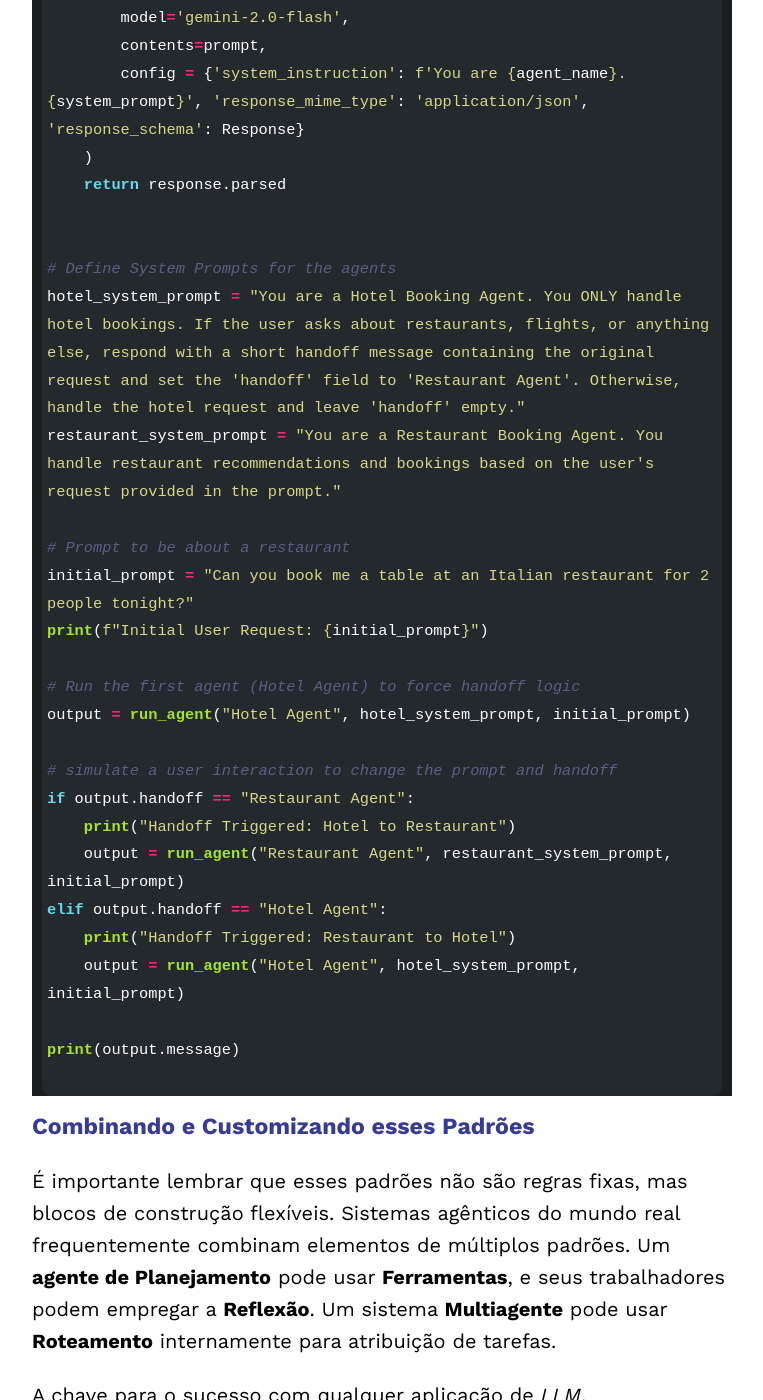
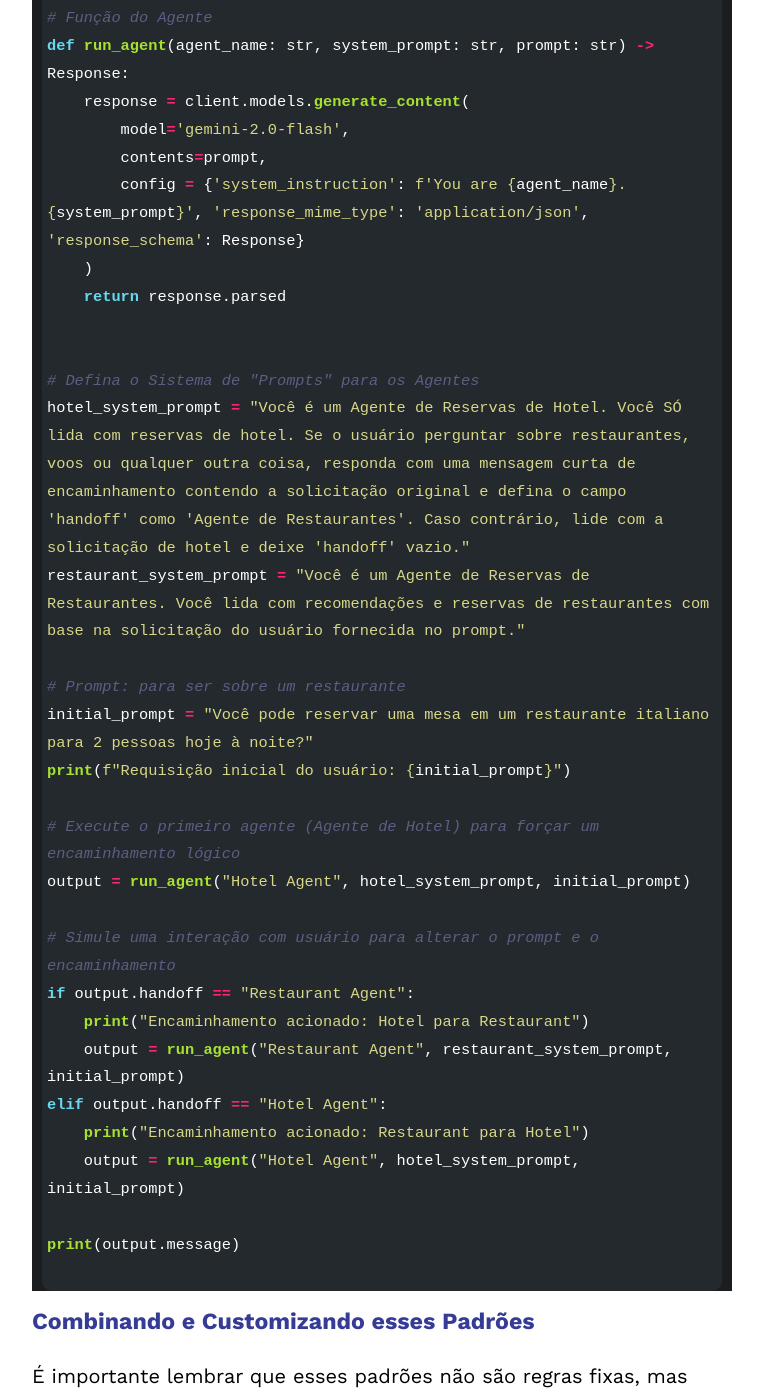
Before and after one commit to gabrielbelo2007/blog-IA, a Jekyll site: the page built from _posts/2025-07-08-post.md, in a window 1280 px wide and 1400 px high, scrolled down 23875 px. Shown: the whole window, without its empty margins (258-1021 px from the left). Built offline with Jekyll 4.4.1, drawn with Linux system fonts in a browser that asks for light colours; some of the changed text lies outside the part shown.

Commit message:
2o Post - Traduções

````diff
--- a/_posts/2025-07-08-post.md
+++ b/_posts/2025-07-08-post.md
@@ -74,31 +74,31 @@ A saída de uma chamada de *LLM* alimenta sequencialmente a entrada da próxima
 import os
 from google import genai
 
-# Configure the client (ensure GEMINI_API_KEY is set in your environment)
+# Configure o "client" (certifique-se que a  GEMINI_API_KEY está configurada no seu ambiente)
 client = genai.Client(api_key=os.environ["GEMINI_API_KEY"])
 
-# --- Step 1: Summarize Text ---
+# --- Passo 1: Resuma o texto ---
 original_text = "Large language models are powerful AI systems trained on vast amounts of text data. They can generate human-like text, translate languages, write different kinds of creative content, and answer your questions in an informative way."
-prompt1 = f"Summarize the following text in one sentence: {original_text}"
+prompt1 = f"Resuma o seguinte texto em uma setença: {original_text}"
 
-# Use client.models.generate_content
+# Use "client.models.generate_content"
 response1 = client.models.generate_content(
     model='gemini-2.0-flash',
     contents=prompt1
 )
 summary = response1.text.strip()
-print(f"Summary: {summary}")
+print(f"Resumo: {resumo}")
 
-# --- Step 2: Translate the Summary ---
-prompt2 = f"Translate the following summary into French, only return the translation, no other text: {summary}"
+# --- Passo 2: Traduza o sumário---
+prompt2 = f"Traduza o seginte texto em Português, retorne apenas a tradução, sem texto adicional: {summary}"
 
-# Use client.models.generate_content
+# Use "client.models.generate_content"
 response2 = client.models.generate_content(
     model='gemini-2.0-flash',
     contents=prompt2
 )
 translation = response2.text.strip()
-print(f"Translation: {translation}")
+print(f"Tradução: {translation}")
 
 ```
 
@@ -126,35 +126,33 @@ from google import genai
 from pydantic import BaseModel
 import enum
 
-# Configure the client (ensure GEMINI_API_KEY is set in your environment)
+# Configure o "client" (certifique-se que a  GEMINI_API_KEY está configurada no seu ambiente)
 client = genai.Client(api_key=os.environ["GEMINI_API_KEY"])
 
-# Define Routing Schema
+# "Schema" de Roteamento
 class Category(enum.Enum):
-    WEATHER = "weather"
-    SCIENCE = "science"
-    UNKNOWN = "unknown"
+    WEATHER = "clima"
+    SCIENCE = "ciencia"
+    UNKNOWN = "desconhecido"
 
 class RoutingDecision(BaseModel):
     category: Category
     reasoning: str
 
-# Step 1: Route the Query
-user_query = "What's the weather like in Paris?"
-# user_query = "Explain quantum physics simply."
-# user_query = "What is the capital of France?"
+# Passo 1: Routeie a requisição
+user_query = "Qual é o clima em Recife?"
 
 prompt_router = f"""
-Analyze the user query below and determine its category.
-Categories:
-- weather: For questions about weather conditions.
-- science: For questions about science.
-- unknown: If the category is unclear.
+Analise a requisição do usuário abaixo e determine qual é a sua categoria.
+Categorias:
+- Clima: Para questões sobre condições climáticas.
+- Ciencia: Para questões sobre ciência.
+- Desconhecido: Para uma categoria não especificaad.
 
-Query: {user_query}
+Requisição: {user_query}
 """
 
-# Use client.models.generate_content with config for structured output
+# Use "client.models.generate_content" com "config" para uma saída estruturada
 response_router = client.models.generate_content(
     model= 'gemini-2.0-flash-lite',
     contents=prompt_router,
@@ -163,12 +161,12 @@ response_router = client.models.generate_content(
         'response_schema': RoutingDecision,
     },
 )
-print(f"Routing Decision: Category={response_router.parsed.category}, Reasoning={response_router.parsed.reasoning}")
+print(f"Decisão de Roteamento: Categoria={response_router.parsed.category}, Raciocínio={response_router.parsed.reasoning}")
 
-# Step 2: Handoff based on Routing
+# Step 2: Encaminhamento baseado em Roteamento
 final_response = ""
 if response_router.parsed.category == Category.WEATHER:
-    weather_prompt = f"Provide a brief weather forecast for the location mentioned in: '{user_query}'"
+    weather_prompt = f"Forneça uma breve previsão do tempo do local mencionado: '{user_query}'"
     weather_response = client.models.generate_content(
         model='gemini-2.0-flash',
         contents=weather_prompt
@@ -183,10 +181,10 @@ elif response_router.parsed.category == Category.SCIENCE:
 else:
     unknown_response = client.models.generate_content(
         model="gemini-2.0-flash-lite",
-        contents=f"The user query is: {prompt_router}, but could not be answered. Here is the reasoning: {response_router.parsed.reasoning}. Write a helpful response to the user for him to try again."
+        contents=f"A requisição do usuário foi essa: {prompt_router}, mas ela não pode ser respondida. Aqui está o raciocíonio: {response_router.parsed.reasoning}. Escreva uma resposta auxilir para que o usuário tente novamente."
     )
     final_response = unknown_response.text
-print(f"\nFinal Response: {final_response}")
+print(f"\nResposta Final: {final_response}")
 
 ```
 
@@ -213,7 +211,7 @@ import asyncio
 import time
 from google import genai
 
-# Configure the client (ensure GEMINI_API_KEY is set in your environment)
+# Configure o "client" (certifique-se que a  GEMINI_API_KEY está configurada no seu ambiente)
 client = genai.Client(api_key=os.environ["GEMINI_API_KEY"])
 
 async def generate_content(prompt: str) -> str:
@@ -224,27 +222,27 @@ async def generate_content(prompt: str) -> str:
         return response.text.strip()
 
 async def parallel_tasks():
-    # Define Parallel Tasks
-    topic = "a friendly robot exploring a jungle"
+    # Defina tarefas paralelas
+    topic = "Um robô amigável explorando a Selva!"
     prompts = [
-        f"Write a short, adventurous story idea about {topic}.",
-        f"Write a short, funny story idea about {topic}.",
-        f"Write a short, mysterious story idea about {topic}."
+        f"Escreva uma pequena história de aventura sobre {topic}.",
+        f"Escreva uma pequena história engraçada sobre {topic}.",
+        f"Escreva uma pequena história de mistério sobre {topic}."
     ]
-    # Run tasks concurrently and gather results
+    # Execute as tarefas em cadeia e colete os resultados
     start_time = time.time()
     tasks = [generate_content(prompt) for prompt in prompts]
     results = await asyncio.gather(*tasks)
     end_time = time.time()
-    print(f"Time taken: {end_time - start_time} seconds")
+    print(f"Tempo decorrido: {end_time - start_time} segundos")
 
-    print("\n--- Individual Results ---")
+    print("\n--- Resultados individuais ---")
     for i, result in enumerate(results):
-        print(f"Result {i+1}: {result}\n")
+        print(f"Resultado {i+1}: {result}\n")
 
-    # Aggregate results and generate final story
+    # Junte os resultados e gere a história final results and generate final story
     story_ideas = '\n'.join([f"Idea {i+1}: {result}" for i, result in enumerate(results)])
-    aggregation_prompt = f"Combine the following three story ideas into a single, cohesive summary paragraph:{story_ideas}"
+    aggregation_prompt = f"Combine as três histórias a seguir em um único resumo coerente:{story_ideas}"
     aggregation_response = await client.aio.models.generate_content(
         model="gemini-2.5-flash-preview-04-17",
         contents=aggregation_prompt
@@ -281,39 +279,38 @@ from google import genai
 from pydantic import BaseModel
 import enum
 
-# Configure the client (ensure GEMINI_API_KEY is set in your environment)
+# Configure o "client" (certifique-se que a  GEMINI_API_KEY está configurada no seu ambiente)
 client = genai.Client(api_key=os.environ["GEMINI_API_KEY"])
 
 class EvaluationStatus(enum.Enum):
-    PASS = "PASS"
-    FAIL = "FAIL"
+    PASS = "PASSOU"
+    FAIL = "FALHOU"
 
 class Evaluation(BaseModel):
     evaluation: EvaluationStatus
     feedback: str
     reasoning: str
 
-# --- Initial Generation Function ---
+# --- Geração da Função Inicial ---
 def generate_poem(topic: str, feedback: str = None) -> str:
-    prompt = f"Write a short, four-line poem about {topic}."
+    prompt = f"Escreve um pequeno poema de 4 linhas sobre {topic}."
     if feedback:
-        prompt += f"\nIncorporate this feedback: {feedback}"
+        prompt += f"\nIncorpore esse feedback: {feedback}"
 
     response = client.models.generate_content(
         model='gemini-2.0-flash',
         contents=prompt
     )
     poem = response.text.strip()
-    print(f"Generated Poem:\n{poem}")
+    print(f"Poema gerado::\n{poem}")
     return poem
 
-# --- Evaluation Function ---
+# --- Avaliação da Função ---
 def evaluate(poem: str) -> Evaluation:
-    print("\n--- Evaluating Poem ---")
-    prompt_critique = f"""Critique the following poem. Does it rhyme well? Is it exactly four lines?
-Is it creative? Respond with PASS or FAIL and provide feedback.
+    print("\n--- Avaliação do poema ---")
+    prompt_critique = f"""Critique o seguinte poema. O rima está boa? Ele tem exatemente 4 linhas? Ele é criativo? Responda com  PASSOU ou FALHOU e forneça um feedback.
 
-Poem:
+Poema:
 {poem}
 """
     response_critique = client.models.generate_content(
@@ -325,31 +322,31 @@ Poem:
         },
     )
     critique = response_critique.parsed
-    print(f"Evaluation Status: {critique.evaluation}")
-    print(f"Evaluation Feedback: {critique.feedback}")
+    print(f"Avaliação Status:{critique.evaluation}")
+    print(f"Avaliação Feedback: {critique.feedback}")
     return critique
 
-# Reflection Loop
+# Loop reflexivo
 max_iterations = 3
 current_iteration = 0
-topic = "a robot learning to paint"
+topic = "Um robô aprendendo a pintar"
 
-# simulated poem which will not pass the evaluation
+# Poema simulado que não vai passar na avaliação
 current_poem = "With circuits humming, cold and bright,\nA metal hand now holds a brush"
 
 while current_iteration < max_iterations:
     current_iteration += 1
-    print(f"\n--- Iteration {current_iteration} ---")
+    print(f"\n--- Iteração {current_iteration} ---")
     evaluation_result = evaluate(current_poem)
 
     if evaluation_result.evaluation == EvaluationStatus.PASS:
-        print("\nFinal Poem:")
+        print("\nPoema final:")
         print(current_poem)
         break
     else:
         current_poem = generate_poem(topic, feedback=evaluation_result.feedback)
         if current_iteration == max_iterations:
-            print("\nMax iterations reached. Last attempt:")
+            print("\nMáximo de iterações alcançadas. Ùltima chance:")
             print(current_poem)
 
 ```
@@ -378,10 +375,10 @@ import os
 from google import genai
 from google.genai import types
 
-# Configure the client (ensure GEMINI_API_KEY is set in your environment)
+# Configure o "client" (certifique-se que a  GEMINI_API_KEY está configurada no seu ambiente)
 client = genai.Client(api_key=os.environ["GEMINI_API_KEY"])
 
-# Define the function declaration for the model
+# Defina a declaração da função para o modelo
 weather_function = {
     "name": "get_current_temperature",
     "description": "Gets the current temperature for a given location.",
@@ -397,32 +394,32 @@ weather_function = {
     },
 }
 
-# Placeholder function to simulate API call
+# Função de "placeholder" para simular a chamada da API
 def get_current_temperature(location: str) -> dict:
-    return {"temperature": "15", "unit": "Celsius"}
+    return {"Temperatura": "15", "Unidade": "Celsius"}
 
-# Create the config object as shown in the user's example
-# Use client.models.generate_content with model, contents, and config
+# Crie o objeto de configuração como mostrado no exemplo do usuário
+# Use "client.models.generate_content with model", "contents", and "config"
 tools = types.Tool(function_declarations=[weather_function])
-contents = ["What's the temperature in London right now?"]
+contents = ["Qual é a temperatura em Londres agora?"]
 response = client.models.generate_content(
     model='gemini-2.0-flash',
     contents=contents,
     config = types.GenerateContentConfig(tools=[tools])
 )
 
-# Process the Response (Check for Function Call)
+# Processe (Confira para a chamada da função)
 response_part = response.candidates[0].content.parts[0]
 if response_part.function_call:
     function_call = response_part.function_call
-    print(f"Function to call: {function_call.name}")
-    print(f"Arguments: {dict(function_call.args)}")
+    print(f"Função a ser chamada: {function_call.name}")
+    print(f"Argumentos: {dict(function_call.args)}")
 
-    # Execute the Function
+    # Execute a função
     if function_call.name == "get_current_temperature":
-        # Call the actual function
+        # Chame a função atual
         api_result = get_current_temperature(*function_call.args)
-        # Append function call and result of the function execution to contents
+        # Adicione a chamada da função e o resultado da execução da função para o "contents"
         follow_up_contents = [
             types.Part(function_call=function_call),
             types.Part.from_function_response(
@@ -438,9 +435,9 @@ if response_part.function_call:
         )
         print(response_final.text)
     else:
-        print(f"Error: Unknown function call requested: {function_call.name}")
+        print(f"Error: Função requisitada desconhecida: {function_call.name}")
 else:
-    print("No function call found in the response.")
+    print("Nenhuma chamada de função encontrada na resposta.")
     print(response.text)
 
 ```
@@ -470,33 +467,33 @@ from google import genai
 from pydantic import BaseModel, Field
 from typing import List
 
-# Configure the client (ensure GEMINI_API_KEY is set in your environment)
+# Configure o "client" (certifique-se que a  GEMINI_API_KEY está configurada no seu ambiente)
 client = genai.Client(api_key=os.environ["GEMINI_API_KEY"])
 
-# Define the Plan Schema
+# Defina o Plano do "Schema"
 class Task(BaseModel):
     task_id: int
     description: str
-    assigned_to: str = Field(description="Which worker type should handle this? E.g., Researcher, Writer, Coder")
+    assigned_to: str = Field(description="Qual tipo de "trabalhador" pode lidar com isso? Pesquisador, Escritor, Desenvolvedor")
 
 class Plan(BaseModel):
     goal: str
     steps: List[Task]
 
-# Step 1: Generate the Plan (Planner LLM)
-user_goal = "Write a short blog post about the benefits of AI agents."
+# Passo 1: Gere o Plano (Planner LLM)
+user_goal = "s."
 
 prompt_planner = f"""
-Create a step-by-step plan to achieve the following goal.
-Assign each step to a hypothetical worker type (Researcher, Writer).
+Crie um plano de passo a passo para alcançar o objetivo atual.
+Atribua cada passo para um tipo de trabalhador hipotético (Pesquisador, Escritor).
 
-Goal: {user_goal}
+Objetivo: {user_goal}
 """
 
-print(f"Goal: {user_goal}")
-print("Generating plan...")
+print(f"Objetivo: {user_goal}")
+print("Gerando plano...")
 
-# Use a model capable of planning and structured output
+# Use um modelo capaz de planejar e estruturar saías
 response_plan = client.models.generate_content(
     model='gemini-2.5-pro-preview-03-25',
     contents=prompt_planner,
@@ -506,9 +503,9 @@ response_plan = client.models.generate_content(
     },
 )
 
-# Step 2: Execute the Plan (Orchestrator/Workers - Omitted for brevity)
+# Passo 2: Execute o plano (Orchestrator/Workers)
 for step in response_plan.parsed.steps:
-    print(f"Step {step.task_id}: {step.description} (Assignee: {step.assigned_to})")
+    print(f"Passo {step.task_id}: {step.description} (Atribuído para: {step.assigned_to})")
 
 ```
 
@@ -541,15 +538,15 @@ Múltiplos agentes distintos, cada um com um papel, persona ou especialidade esp
 from google import genai
 from pydantic import BaseModel, Field
 
-# Configure the client (ensure GEMINI_API_KEY is set in your environment)
+# Configure o "client" (certifique-se que a  GEMINI_API_KEY está configurada no seu ambiente)
 client = genai.Client(api_key=os.environ["GEMINI_API_KEY"])
 
-# Define Structured Output Schemas
+# Defina as saidas estruturadas dos "Schemas"
 class Response(BaseModel):
     handoff: str = Field(default="", description="The name/role of the agent to hand off to. Available agents: 'Restaurant Agent', 'Hotel Agent'")
     message: str = Field(description="The response message to the user or context for the next agent")
 
-# Agent Function
+# Função do Agente
 def run_agent(agent_name: str, system_prompt: str, prompt: str) -> Response:
     response = client.models.generate_content(
         model='gemini-2.0-flash',
@@ -559,23 +556,23 @@ def run_agent(agent_name: str, system_prompt: str, prompt: str) -> Response:
     return response.parsed
 
 
-# Define System Prompts for the agents
-hotel_system_prompt = "You are a Hotel Booking Agent. You ONLY handle hotel bookings. If the user asks about restaurants, flights, or anything else, respond with a short handoff message containing the original request and set the 'handoff' field to 'Restaurant Agent'. Otherwise, handle the hotel request and leave 'handoff' empty."
-restaurant_system_prompt = "You are a Restaurant Booking Agent. You handle restaurant recommendations and bookings based on the user's request provided in the prompt."
+# Defina o Sistema de "Prompts" para os Agentes
+hotel_system_prompt = "Você é um Agente de Reservas de Hotel. Você SÓ lida com reservas de hotel. Se o usuário perguntar sobre restaurantes, voos ou qualquer outra coisa, responda com uma mensagem curta de encaminhamento contendo a solicitação original e defina o campo 'handoff' como 'Agente de Restaurantes'. Caso contrário, lide com a solicitação de hotel e deixe 'handoff' vazio."
+restaurant_system_prompt = "Você é um Agente de Reservas de Restaurantes. Você lida com recomendações e reservas de restaurantes com base na solicitação do usuário fornecida no prompt."
 
-# Prompt to be about a restaurant
-initial_prompt = "Can you book me a table at an Italian restaurant for 2 people tonight?"
-print(f"Initial User Request: {initial_prompt}")
+# Prompt: para ser sobre um restaurante
+initial_prompt = "Você pode reservar uma mesa em um restaurante italiano para 2 pessoas hoje à noite?"
+print(f"Requisição inicial do usuário: {initial_prompt}")
 
-# Run the first agent (Hotel Agent) to force handoff logic
+# Execute o primeiro agente (Agente de Hotel) para forçar um encaminhamento lógico
 output = run_agent("Hotel Agent", hotel_system_prompt, initial_prompt)
 
-# simulate a user interaction to change the prompt and handoff
+# Simule uma interação com usuário para alterar o prompt e o encaminhamento
 if output.handoff == "Restaurant Agent":
-    print("Handoff Triggered: Hotel to Restaurant")
+    print("Encaminhamento acionado: Hotel para Restaurant")
     output = run_agent("Restaurant Agent", restaurant_system_prompt, initial_prompt)
 elif output.handoff == "Hotel Agent":
-    print("Handoff Triggered: Restaurant to Hotel")
+    print("Encaminhamento acionado: Restaurant para Hotel")
     output = run_agent("Hotel Agent", hotel_system_prompt, initial_prompt)
 
 print(output.message)
````
Also changed, not shown: other parts of _posts/2025-07-08-post.md (+2 -2 lines).
